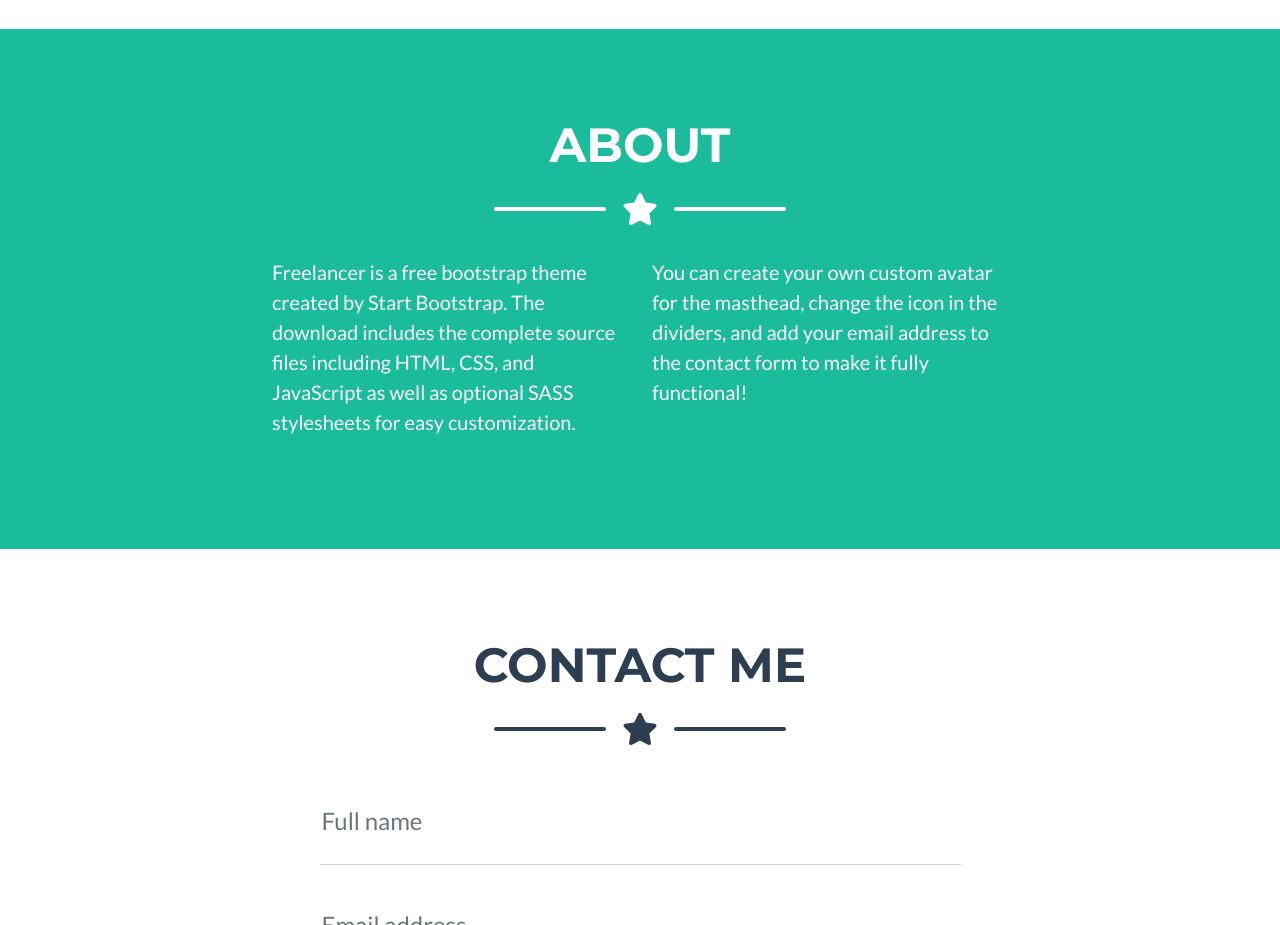
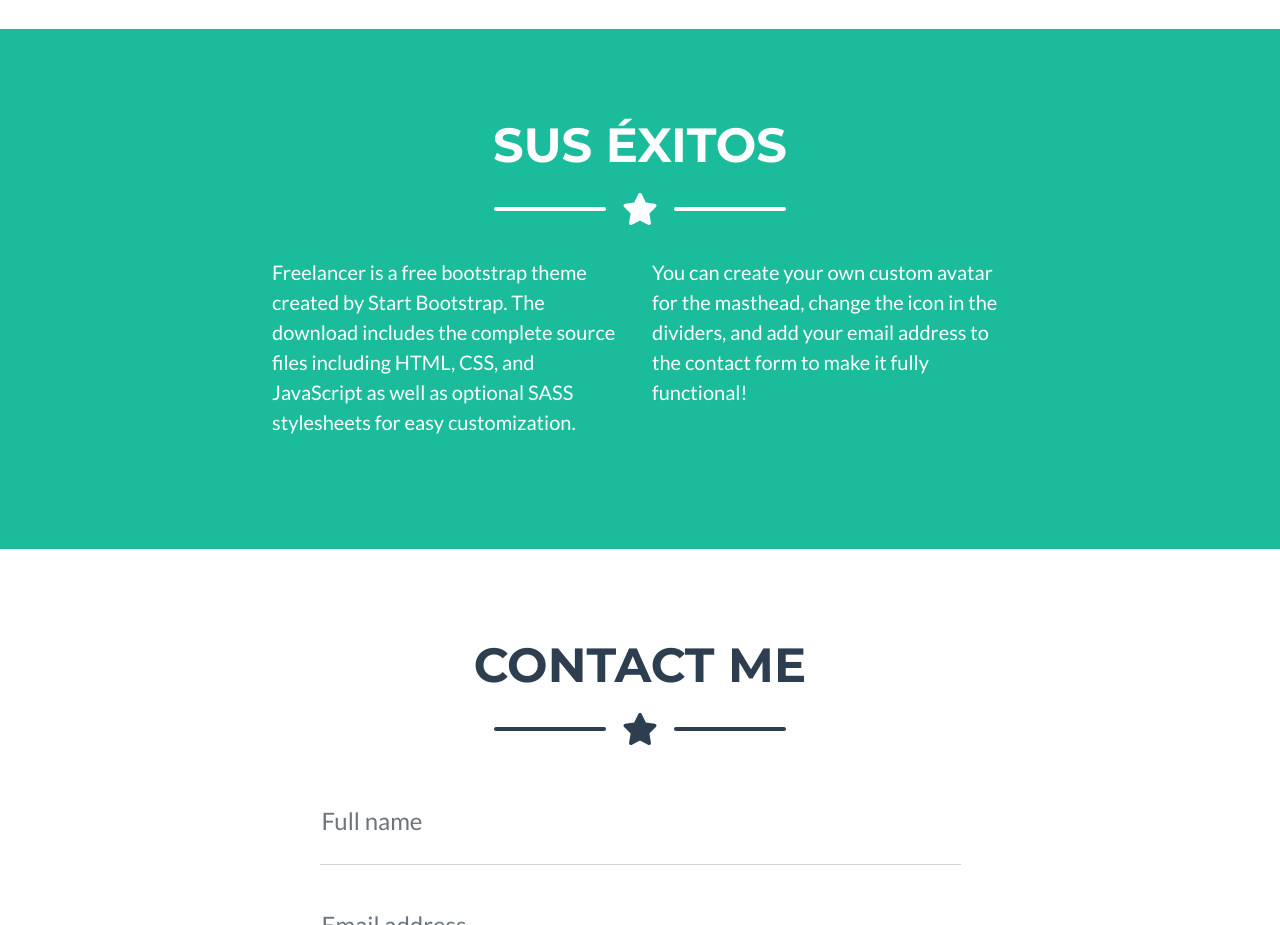
Before and after one commit to Nata0524/Taller2ntd, a plain HTML site: page index.html in a window 1280 px wide. Shown: the part 1640-2565 px from the top of the page. Drawn offline with nearby package versions, Linux system fonts and the light colour scheme.

```diff
--- a/index.html
+++ b/index.html
@@ -125,7 +125,7 @@
         <section class="page-section bg-primary text-white mb-0" id="about">
             <div class="container">
                 <!-- About Section Heading-->
-                <h2 class="page-section-heading text-center text-uppercase text-white">About</h2>
+                <h2 class="page-section-heading text-center text-uppercase text-white">Sus Éxitos</h2>
                 <!-- Icon Divider-->
                 <div class="divider-custom divider-light">
                     <div class="divider-custom-line"></div>
```
